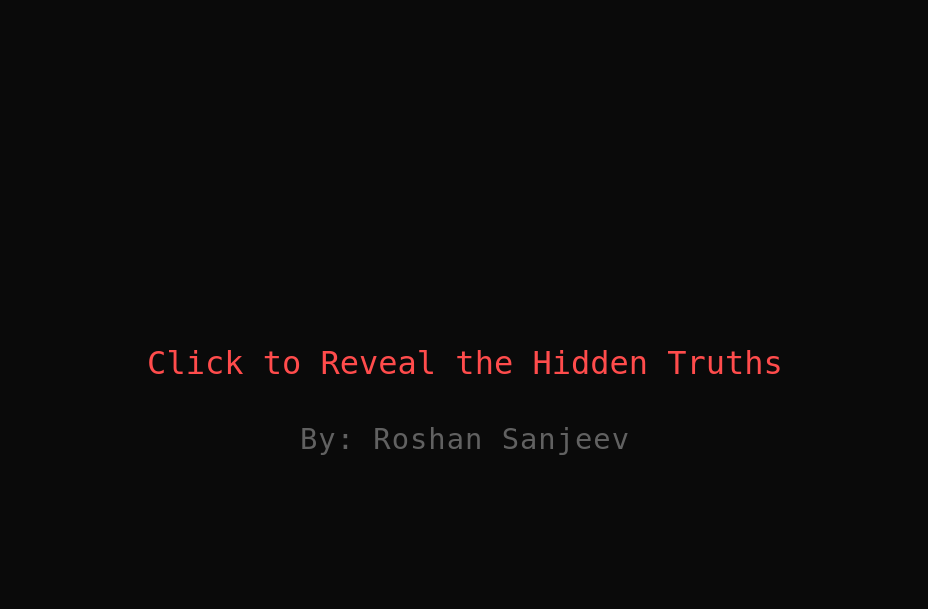
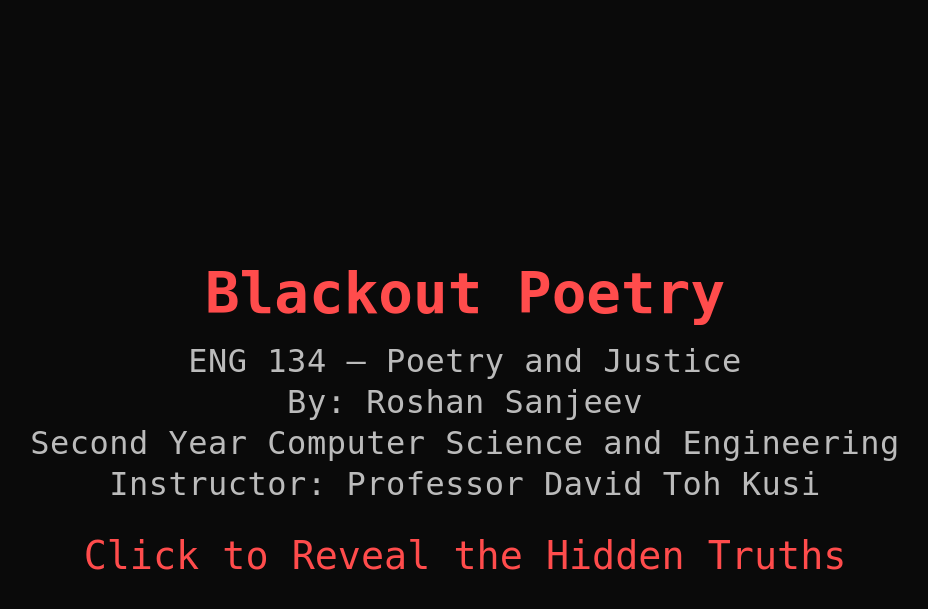
Before and after one commit to RoshanSanjeev/blackout-poetry, a Flask app: page / in a window 1280 px wide. Shown: the top 609 px of the page, without its empty margins (175-1103 px from the left). Run offline with Flask 3, Linux system fonts and the light colour scheme.

Commit message:
Added required details to cover page

```diff
--- a/static/style.css
+++ b/static/style.css
@@ -18,6 +18,26 @@ body {
     font-family: 'Source Code Pro', monospace;
     letter-spacing: 1px;
     opacity: 0.8;
+}
+.project-title {
+    font-size: 1.8em;
+    font-weight: bold;
+    margin-bottom: 15px;
+    color: #ff4c4c;
+}
+
+.course-info p {
+    margin: 3px 0;
+    font-size: 1em;
+    color: #bbbbbb;
+    font-family: 'Source Code Pro', monospace;
+    letter-spacing: 0.5px;
+}
+
+.overlay-call {
+    margin-top: 30px;
+    font-size: 1.2em;
+    color: #ff4c4c;
 }
 
 .fade-out {
@@ -137,8 +157,6 @@ body {
     letter-spacing: 0.5px;
 }
 
-/* Remove flickerOnce class & show class if unused */
-
 
 .call-to-action.show {
     opacity: 1;
--- a/templates/index.html
+++ b/templates/index.html
@@ -10,8 +10,14 @@
     <!-- Intro Overlay -->
     <div id="overlay">
         <div class="overlay-text">
-            <div>Click to Reveal the Hidden Truths</div>
-            <div class="author-intro">By: Roshan Sanjeev</div>
+            <h1 class="project-title">Blackout Poetry</h1>
+            <div class="course-info">
+                <p>ENG 134 – Poetry and Justice</p>
+                <p>By: Roshan Sanjeev</p>
+                <p>Second Year Computer Science and Engineering</p>
+                <p>Instructor: Professor David Toh Kusi</p>
+            </div>
+            <div class="overlay-call">Click to Reveal the Hidden Truths</div>
         </div>
     </div>
 
```
